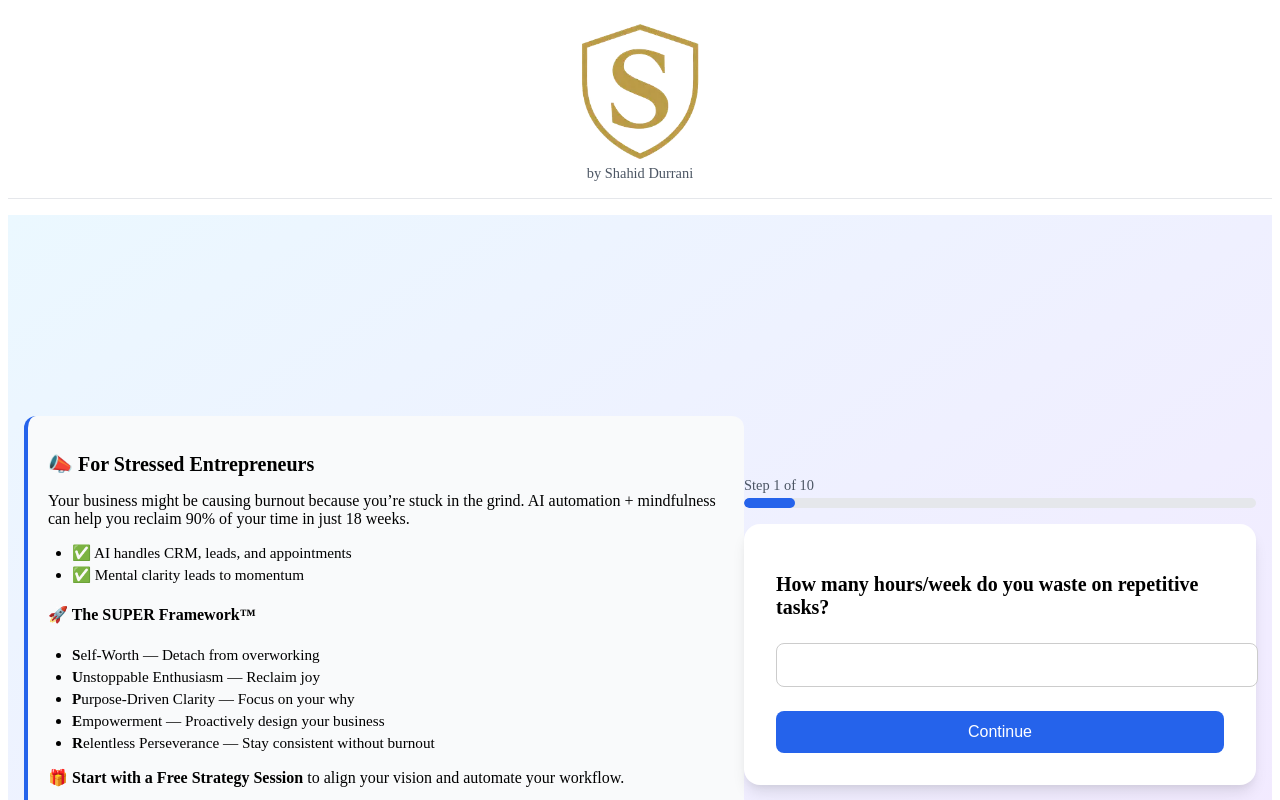
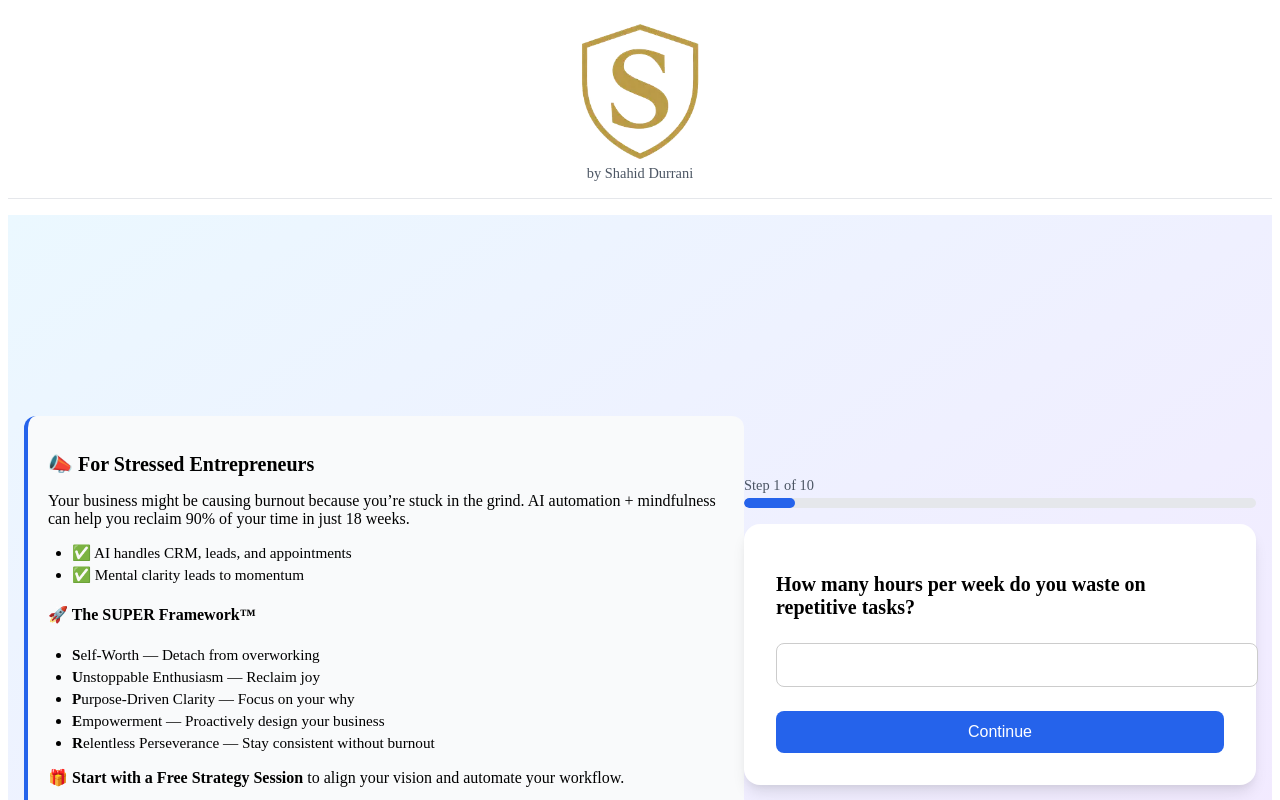
Before and after one commit to Abdullah-Aurabiq/Prototype, a React (Vite) app: page / in a window 1280 px wide. Shown: the top 800 px of the page. Built offline with nearby package versions, Linux system fonts and the light colour scheme.

Commit message:
3rd Update Quiz.tsx

```diff
--- a/src/pages/Quiz.tsx
+++ b/src/pages/Quiz.tsx
@@ -7,7 +7,7 @@ import { useEffect } from 'react';
 const questions = [
   {
     id: 1,
-    text: "How many hours/week do you waste on repetitive tasks?",
+    text: "How many hours per week do you waste on repetitive tasks?",
     inputType: "number",
     type: "text"
   },
@@ -29,7 +29,7 @@ const questions = [
   },
   {
     id: 3,
-    text: "What is your biggest bottleneck right now?",
+    text: "What is your BIGGEST bottleneck right now?",
     type: "bottleneck"
   },
   {
```
